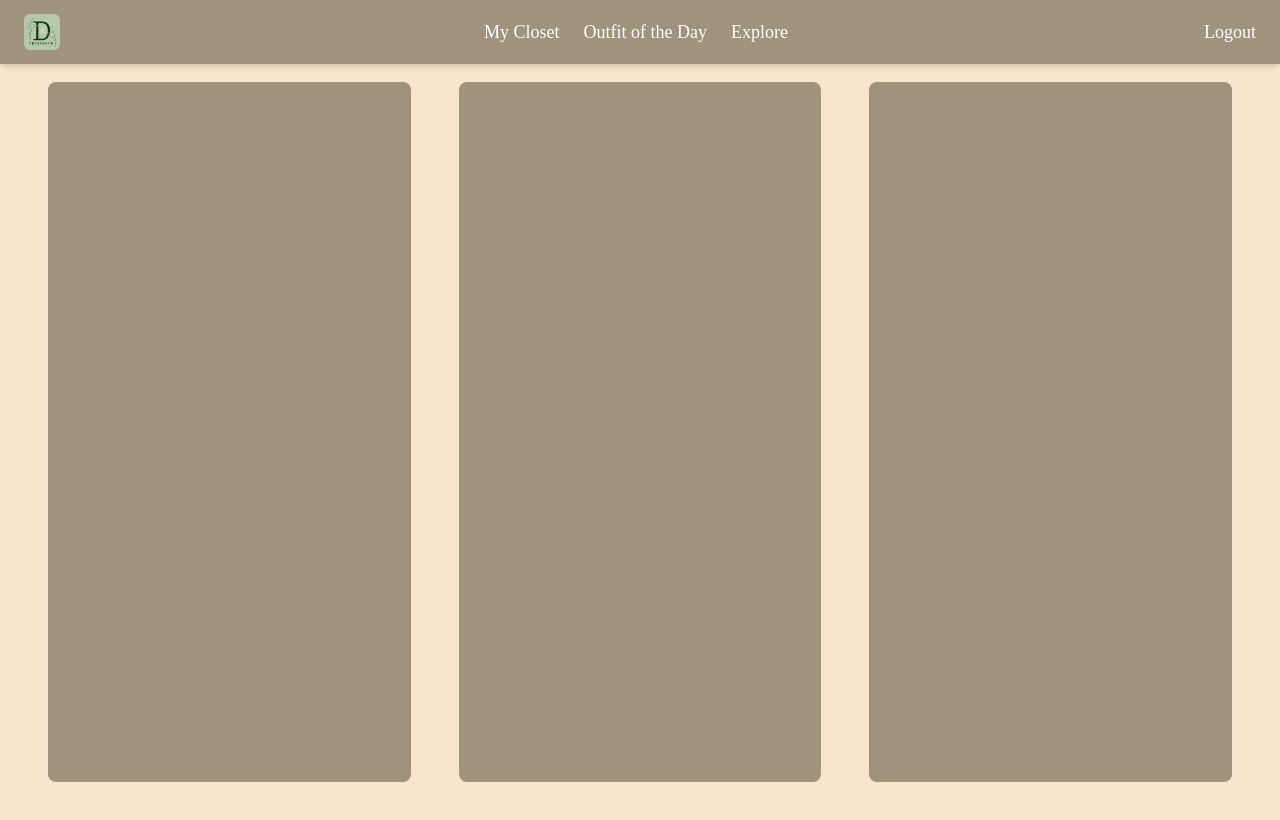
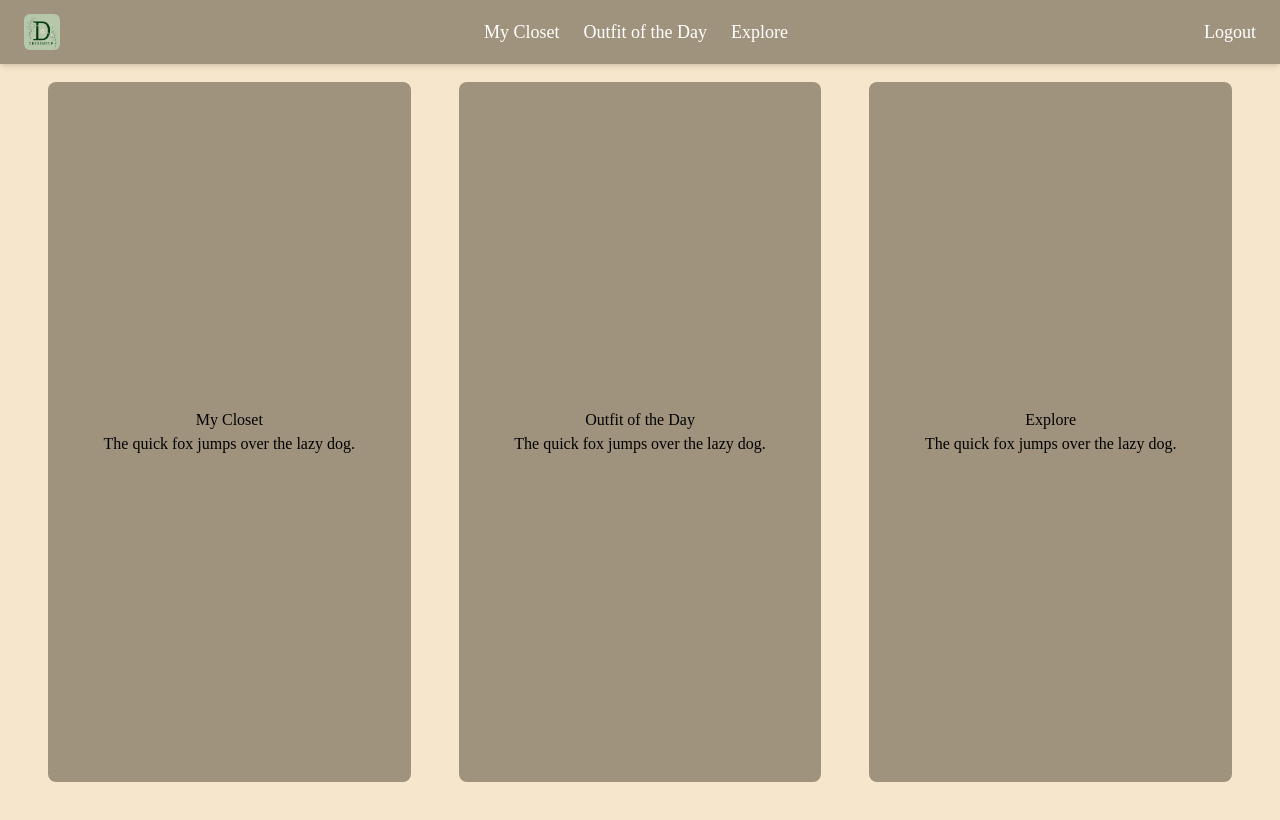
Before and after one commit to Group23-COP4331/Dress-Me-Up, a React (Vite) app in the folder frontend/: page /dashboard in a window 1280 px wide. Shown: the top 820 px of the page. Built offline with nearby package versions, Linux system fonts and the light colour scheme; a web font is replaced by a local one.

Commit message:
create card component for image props

```diff
--- /dev/null
+++ b/frontend/src/components/DashboardCard.tsx
@@ -0,0 +1,10 @@
+
+
+export default function DashboardCard(props){
+    return (
+        <div className="bg-themeGray w-full h-[700px] rounded-lg flex flex-col items-center justify-center">
+            <h1>{props.title}</h1>
+            <p>The quick fox jumps over the lazy dog.</p>
+        </div>
+    );
+}
--- a/frontend/src/pages/DashboardPage.tsx
+++ b/frontend/src/pages/DashboardPage.tsx
@@ -1,16 +1,13 @@
 import { useEffect } from "react";
 import Navbar from "../components/Navbar";
+import DashboardCard from "../components/DashboardCard";
 
 export default function DashboardPage(){
-
-    const previewClass = `
-        bg-themeGray
-        w-full
-        h-[700px]
-        rounded-lg
-    `;
-
-
+    const previews = [
+        {title: 'My Closet'},
+        {title: 'Outfit of the Day'},
+        {title: 'Explore'}
+    ];
     // Removes default padding and width opon rendering
     useEffect(() => {
         document.getElementById("root")?.classList.add("dashboard");
@@ -28,9 +25,9 @@ export default function DashboardPage(){
                 flex flex-row items-center
                 justify-center gap-12
                 h-[100svh] w-full px-12 pb-16">
-                <div className={previewClass}></div>
-                <div className={previewClass}></div>
-                <div className={previewClass}></div>
+                {previews.map((item, index) => (
+                    <DashboardCard key={index} {...item} />
+                ))}
             </section>
         </main>
     );
```
